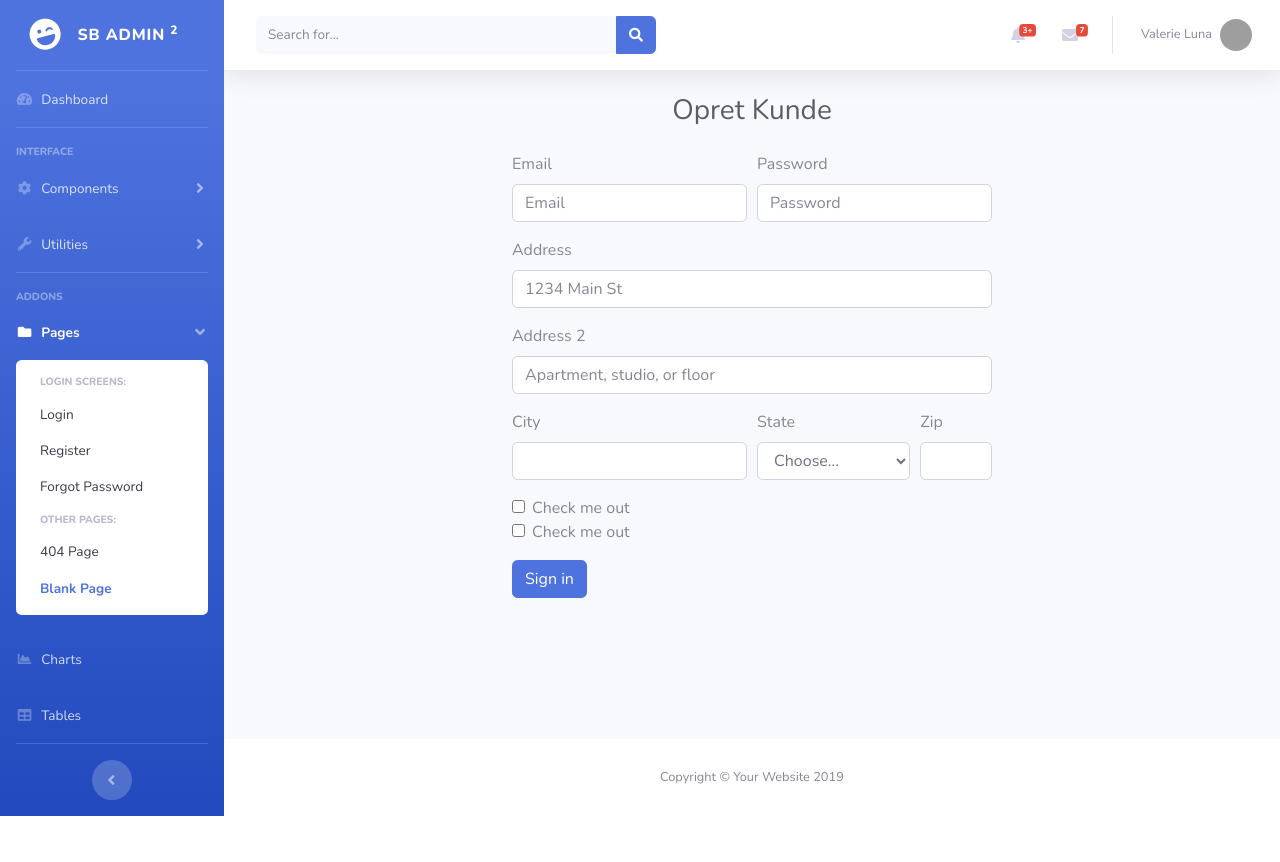
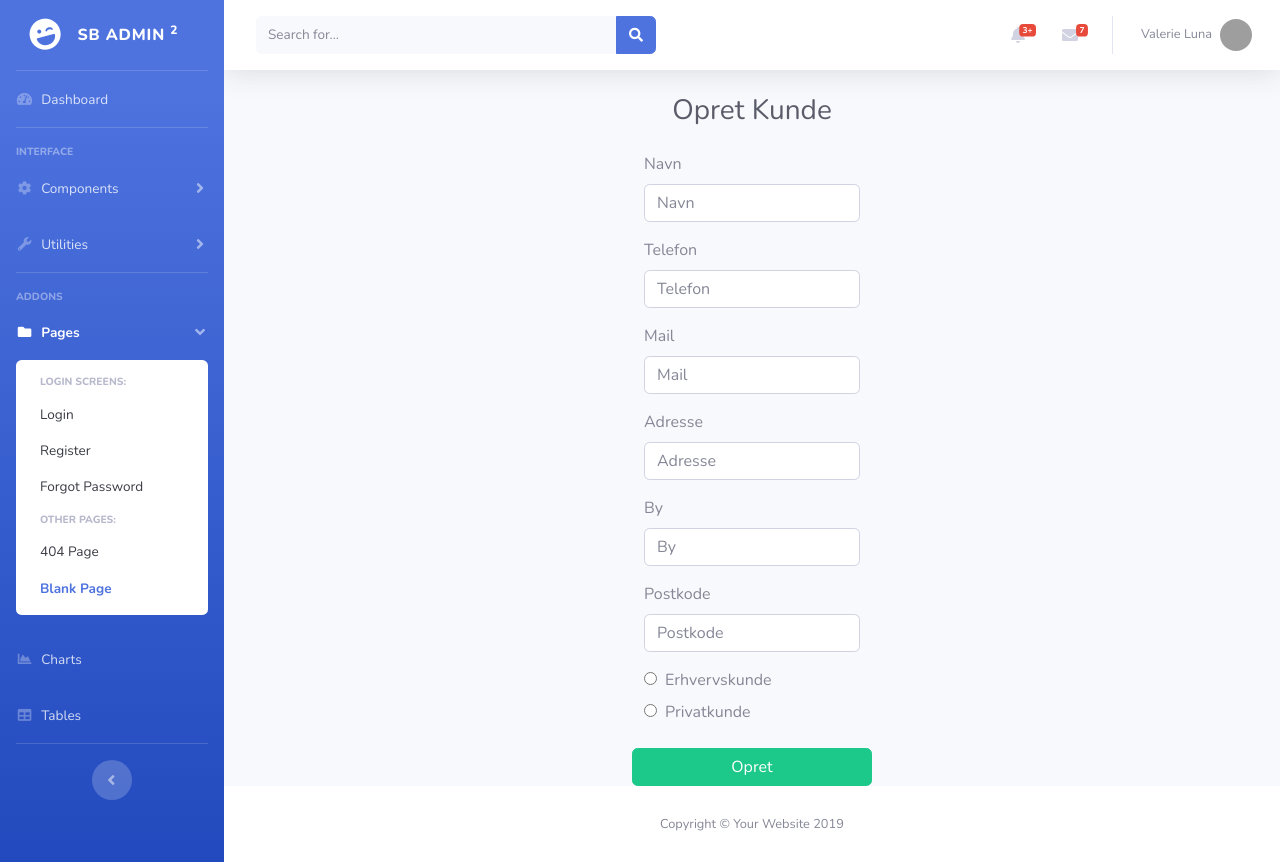
Before and after one commit to SebRC/RexKyoo, a Spring app: template src/main/resources/templates/dashboard/create_customer.html in a window 1280 px wide. Before the commit the page ends 816 px from the top, so only its background shows below. Run offline with Thymeleaf, Linux system fonts and the light colour scheme; the template is opened without the code that fills it, so the values that code supplies are empty; grey boxes are pictures that could not be loaded.

Commit message:
add form for creating customer

```diff
--- a/src/main/resources/templates/dashboard/create_customer.html
+++ b/src/main/resources/templates/dashboard/create_customer.html
@@ -338,56 +338,43 @@
 
                 <div class="col-md-6 offset-3">
                     <form>
-                        <div class="form-row">
-                            <div class="form-group col-md-6">
-                                <label for="inputEmail4">Email</label>
-                                <input type="email" class="form-control" id="inputEmail4" placeholder="Email">
+
+                        <div class="form-group col-md-6 offset-3">
+                            <label for="inputEmail4">Navn</label>
+                            <input type="email" class="form-control" id="inputEmail4" placeholder="Navn">
+                        </div>
+                        <div class="form-group col-md-6 offset-3">
+                            <label for="inputPassword4">Telefon</label>
+                            <input type="text" class="form-control" id="inputPassword4" placeholder="Telefon">
+                        </div>
+                        <div class="form-group col-md-6 offset-3">
+                            <label for="inputPassword4">Mail</label>
+                            <input type="email" class="form-control" id="inputPassword4" placeholder="Mail">
+                        </div>
+
+
+                        <div class="form-group col-md-6 offset-3">
+                            <label for="inputEmail4">Adresse</label>
+                            <input type="text" class="form-control" id="inputEmail4" placeholder="Adresse">
+                        </div>
+                        <div class="form-group col-md-6 offset-3">
+                            <label for="inputPassword4">By</label>
+                            <input type="text" class="form-control" id="inputPassword4" placeholder="By">
+                        </div>
+                        <div class="form-group col-md-6 offset-3">
+                            <label for="inputPassword4">Postkode</label>
+                            <input type="text" class="form-control" id="inputPassword4" placeholder="Postkode">
+                        </div>
+
+                        <div class="form-group col-md-6 offset-3">
+                            <div class="radio">
+                                <label><input type="radio" name="optradio" class="mr-2">Erhvervskunde</label>
                             </div>
-                            <div class="form-group col-md-6">
-                                <label for="inputPassword4">Password</label>
-                                <input type="password" class="form-control" id="inputPassword4" placeholder="Password">
+                            <div class="radio">
+                                <label><input type="radio" name="optradio" class="mr-2">Privatkunde</label>
                             </div>
                         </div>
-                        <div class="form-group">
-                            <label for="inputAddress">Address</label>
-                            <input type="text" class="form-control" id="inputAddress" placeholder="1234 Main St">
-                        </div>
-                        <div class="form-group">
-                            <label for="inputAddress2">Address 2</label>
-                            <input type="text" class="form-control" id="inputAddress2" placeholder="Apartment, studio, or floor">
-                        </div>
-                        <div class="form-row">
-                            <div class="form-group col-md-6">
-                                <label for="inputCity">City</label>
-                                <input type="text" class="form-control" id="inputCity">
-                            </div>
-                            <div class="form-group col-md-4">
-                                <label for="inputState">State</label>
-                                <select id="inputState" class="form-control">
-                                    <option selected>Choose...</option>
-                                    <option>...</option>
-                                </select>
-                            </div>
-                            <div class="form-group col-md-2">
-                                <label for="inputZip">Zip</label>
-                                <input type="text" class="form-control" id="inputZip">
-                            </div>
-                        </div>
-                        <div class="form-group">
-                            <div class="form-check">
-                                <input class="form-check-input" type="checkbox" id="gridCheck">
-                                <label class="form-check-label" for="gridCheck">
-                                    Check me out
-                                </label>
-                            </div>
-                            <div class="form-check">
-                                <input class="form-check-input" type="checkbox" id="gridCheck">
-                                <label class="form-check-label" for="gridCheck">
-                                    Check me out
-                                </label>
-                            </div>
-                        </div>
-                        <button type="submit" class="btn btn-primary">Sign in</button>
+                        <button type="submit" class="btn btn-success col-md-6 offset-3">Opret</button>
                     </form>
                 </div>
 
```
